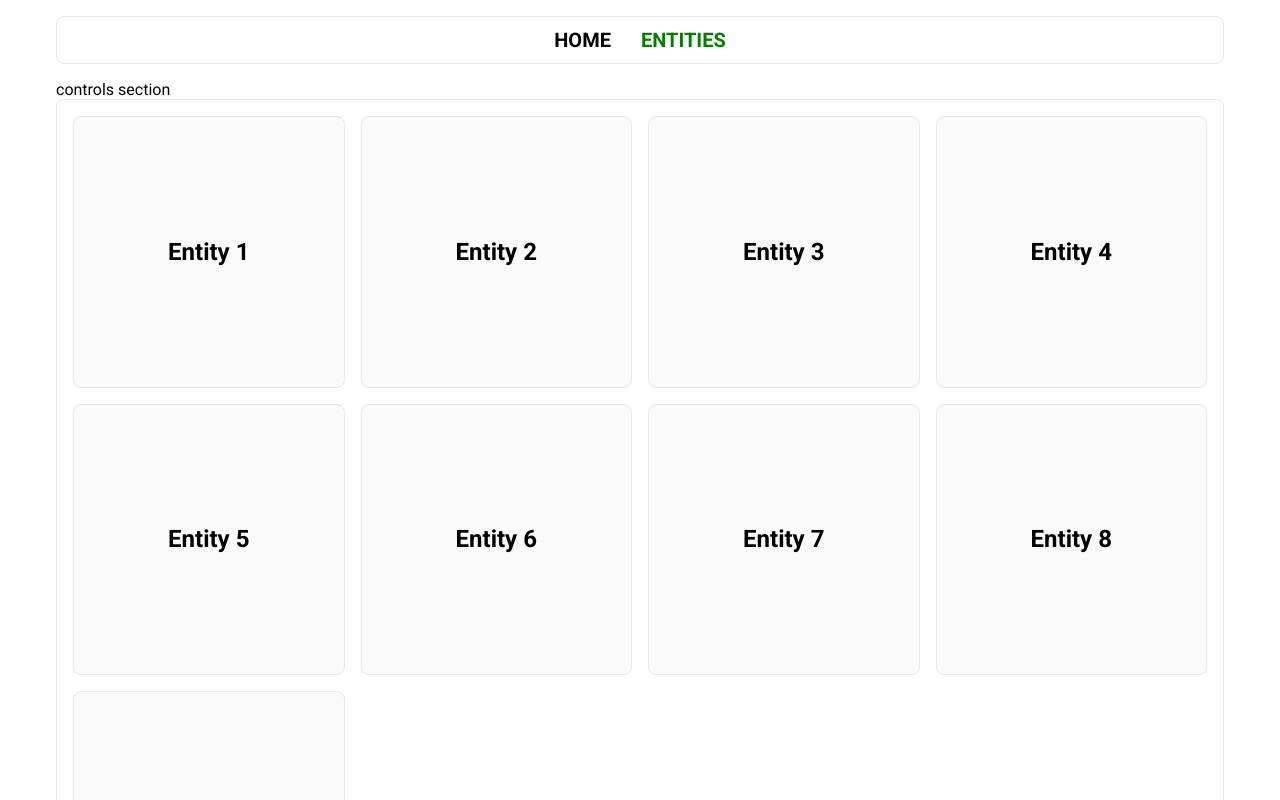
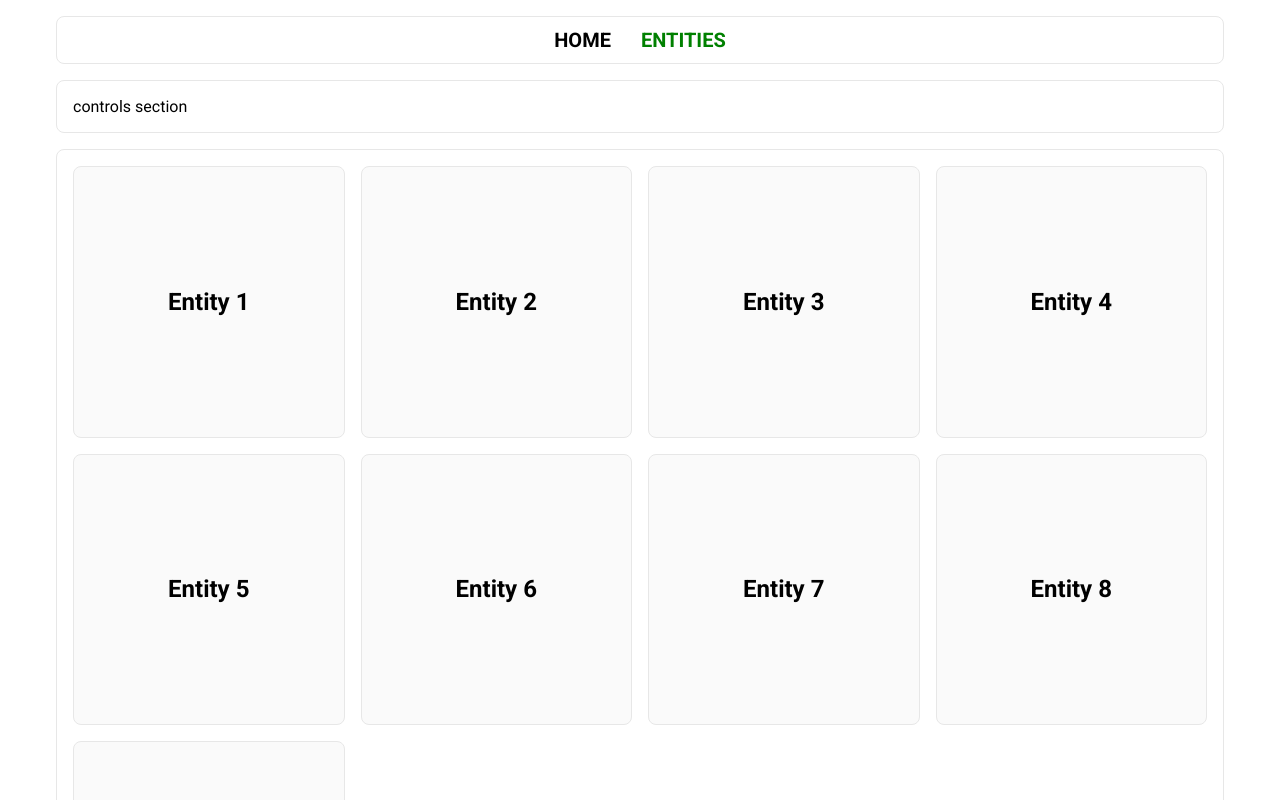
Before and after one commit to joisadler/react-redux-template, a React (Create React App) app: page /entities in a window 1280 px wide. Shown: the top 800 px of the page. Built offline with nearby package versions, Linux system fonts and the light colour scheme.

Commit message:
improve controls section styles

```diff
--- a/src/modules/pages/entities/entities.module.scss
+++ b/src/modules/pages/entities/entities.module.scss
@@ -5,9 +5,16 @@
   margin: 0 auto;
 }
 
+.controls {
+  width: 100%;
+  margin-block-end: 1rem;
+  padding: 1rem;
+  border: 1px solid $whisper;
+  border-radius: 0.5rem;
+}
+
 .cards {
   display: grid;
-  // grid-template-columns: repeat(3, 1fr);
   grid-template-columns: repeat(auto-fill, minmax(220px, 1fr));
   grid-auto-rows: auto;
   grid-gap: 1rem;
```
